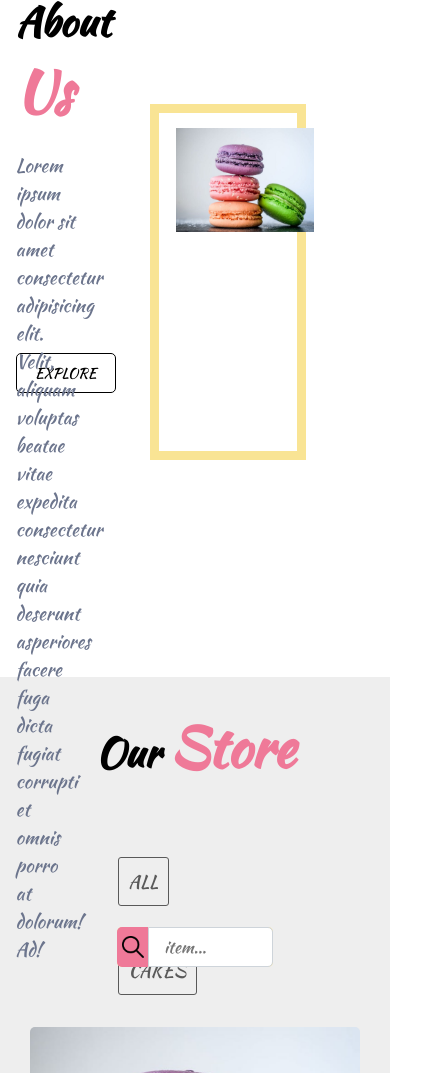
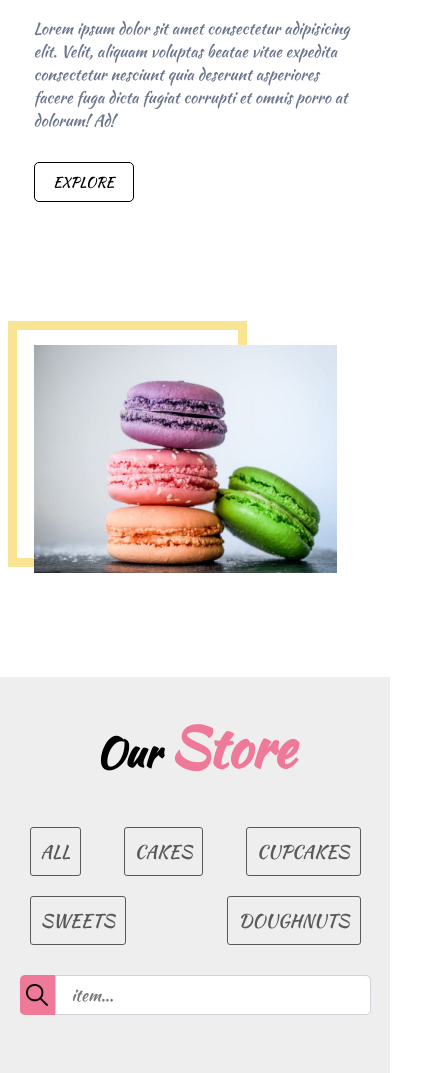
Before and after one commit to tonyspunei/FilterProject, a plain HTML site: page index.html in a window 390 px wide. Shown: the part 927-2000 px from the top of the page, 425 px wide, since content can reach past the window. Drawn offline with Linux system fonts and the light colour scheme.

Commit message:
did some css media queries, not so good

```diff
--- a/style.css
+++ b/style.css
@@ -376,3 +376,77 @@ nav > .logo {
   font-size: 2rem;
   margin: 0 2rem;
 }
+
+/* MEDIA QUERIES */
+@media (max-width: 500px) {
+  .phoneNum {
+    display: none;
+  }
+  .shoppingCart {
+    display: none;
+  }
+  .hero {
+    text-align: center;
+  }
+  .secPage {
+    flex-wrap: wrap;
+    justify-content: center;
+  }
+  .aboutUsText {
+    height: 55%;
+    width: 90%;
+    margin: 0 auto;
+  }
+  .aboutUsText > p {
+    font-size: 1.6rem;
+    width: 100%;
+  }
+  .imgEffect {
+    margin: 1rem 0;
+    height: 50%;
+    width: 90%;
+  }
+  .imgEffect > img {
+    height: 60%;
+    width: auto;
+  }
+  .imgEffect::before {
+    height: 60%;
+    width: 68.5%;
+  }
+  .categories {
+    width: 90%;
+    height: 20%;
+    margin: 0 auto;
+    flex-wrap: wrap;
+  }
+  .categories > a {
+    margin: 1rem;
+  }
+  .search {
+    width: 90%;
+    margin: 0 auto;
+    margin: 2rem 0;
+  }
+  nav {
+    width: 100%;
+  }
+  .left-side {
+    width: 100%;
+  }
+
+  .logo {
+    width: 50%;
+    margin: 1rem;
+  }
+  .links {
+    width: 100%;
+    height: 100%;
+  }
+  .links > a {
+    margin: 2rem;
+  }
+  .rightSide {
+    width: 0;
+  }
+}
```
